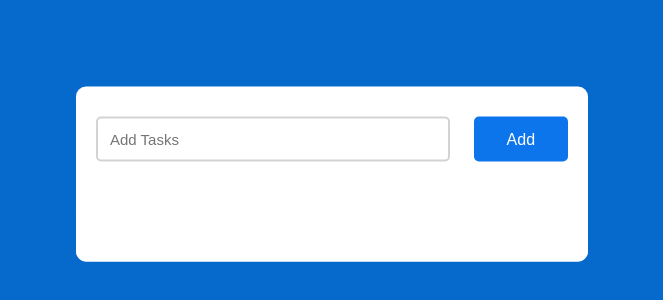
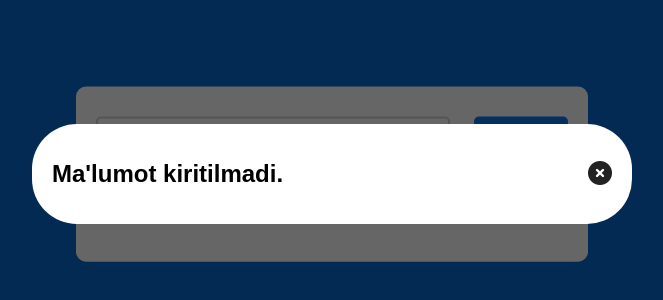
Before and after one commit to Asuzaka/to-do-app, a plain HTML site: page index.html in a window 1280 px wide. Shown: the part 226-526 px from the top of the page, without its empty margins (308-971 px from the left). Drawn offline with Linux system fonts and the light colour scheme; a web font is replaced by a local one.

Commit message:
V3 UI enhancement
added modal  warning;
adden fonts;

```diff
--- a/index.html
+++ b/index.html
@@ -4,6 +4,7 @@
 <head>
     <title>TO-DO List</title>
     <link rel="stylesheet" href="style.css" />
+    <!-- FONT-AWESOME -->
     <link rel="stylesheet" href="https://cdnjs.cloudflare.com/ajax/libs/font-awesome/6.5.2/css/all.min.css">
 </head>
 
@@ -17,6 +18,17 @@
         <ul id="tasks">
         </ul>
     </div>
+
+    <!-- MODAL-WARN -->
+    <div class="modal" id="modal">
+        <h1>Ma'lumot kiritilmadi.</h1>
+        <div class="btn close" id="closebtn">
+            <i class="fa-solid fa-circle-xmark"></i>
+        </div>
+    </div>
+    <!-- OVERLAY -->
+    <div class="overlay" id="overlay"></div>
+    <!-- JAVASCRIPT -->
     <script type="text/javascript" src="script.js"></script>
 </body>
 
--- a/script.js
+++ b/script.js
@@ -1,9 +1,12 @@
 "use strict"
 const ul = document.querySelector('#tasks')
 const button = document.querySelector('#push')
+const warning = document.getElementById('modal')
+const overlay = document.getElementById('overlay')
+const closeBtn = document.getElementById('closebtn')
 button.addEventListener('click', () => {
     if (document.querySelector('input').value == '') {
-        alert("Bo'sh bo'lishi mumkin emas")
+        removeHidden()
     }
     else {
         const li = document.createElement('li')
@@ -41,3 +44,25 @@ ul.addEventListener('click', (e) => {
         e.target.parentElement.remove()
     }
 })
+
+const addHiden = () => {
+    warning.classList.add('hidden')
+    overlay.classList.add('hidden')
+}
+
+closeBtn.addEventListener('click', (e) => {
+    addHiden()
+})
+
+overlay.addEventListener('click', (e) => {
+    addHiden()
+})
+document.addEventListener('keydown', (e) => {
+    if (e.key == 'Escape') {
+        addHiden()
+    }
+})
+const removeHidden = () => {
+    warning.classList.remove('hidden')
+    overlay.classList.remove('hidden')
+}
--- a/style.css
+++ b/style.css
@@ -1,3 +1,6 @@
+@import url('https://fonts.googleapis.com/css2?family=Poetsen+One&display=swap');
+@import url('https://fonts.googleapis.com/css2?family=Poppins:ital,wght@0,100;0,200;0,300;0,400;0,500;0,600;0,700;0,800;0,900;1,100;1,200;1,300;1,400;1,500;1,600;1,700;1,800;1,900&display=swap');
+
 *,
 *:before,
 *:after {
@@ -7,8 +10,8 @@
 }
 
 body {
-    height: 100vh;
     background: #066acd;
+    font-family: "Poetsen One", sans-serif;
 }
 
 .container {
@@ -79,6 +82,10 @@ body {
         border-radius: 7px;
         padding: 5px 10px;
         position: relative;
+
+        &>a {
+            font-family: 'Poppins', sans-serif;
+        }
     }
 }
 
@@ -132,3 +139,49 @@ body {
 .hide {
     display: none;
 }
+
+.overlay {
+    background: linear-gradient(rgba(0, 0, 0, 0.6), rgba(0, 0, 0, 0.6));
+    backdrop-filter: blur(5);
+    position: fixed;
+    height: 100%;
+    width: 100%;
+    z-index: 1;
+}
+
+#modal {
+    max-width: 600px;
+    width: 100%;
+    background: #fff;
+    position: fixed;
+    display: flex;
+    justify-content: space-between;
+    align-items: center;
+    padding: 5px 20px;
+    border-radius: 45px;
+    max-height: 100px;
+    height: 100%;
+    top: 50%;
+    left: 50%;
+    transform: translate(-50%, -50%);
+    z-index: 2;
+
+    &>h1 {
+        font-family: inherit;
+        font-size: 24px;
+    }
+}
+
+.close {
+    font-size: 24px;
+    color: #222;
+    cursor: pointer;
+}
+
+.hidden {
+    display: none !important;
+}
+
+span {
+    cursor: pointer;
+}
```
